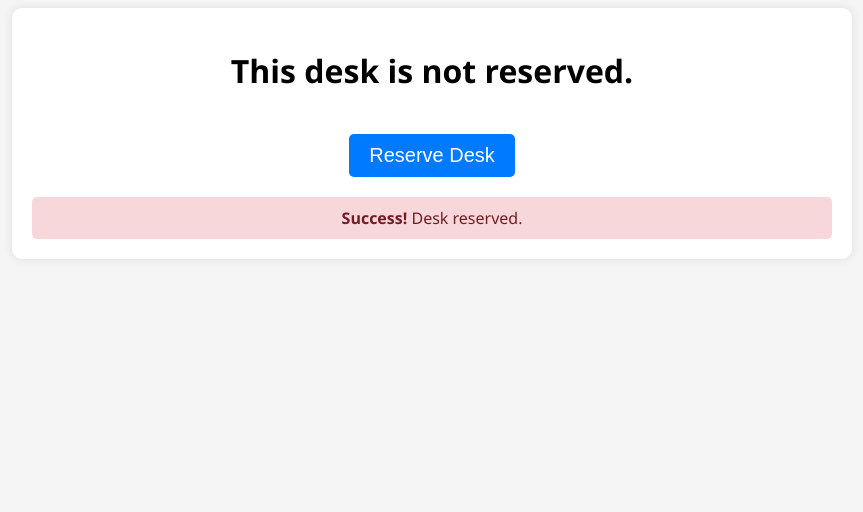
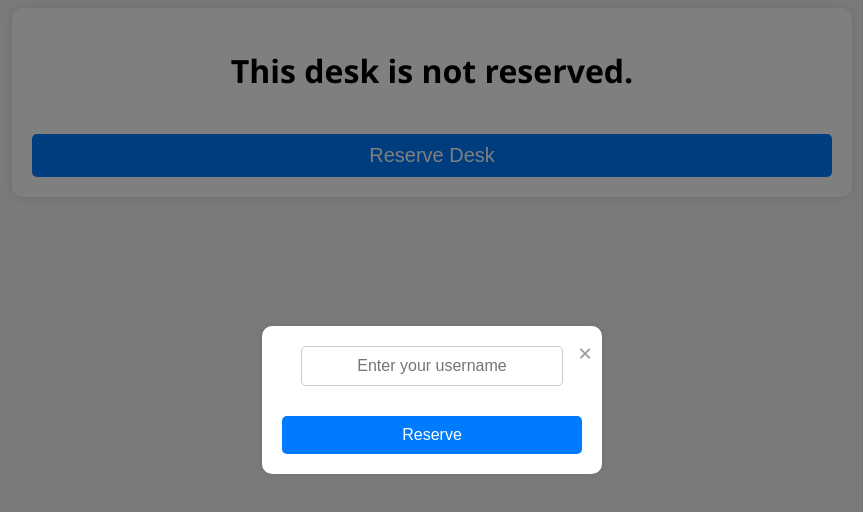
Before and after one commit to phritvik/notreserved, a plain HTML site: page index.html in a window 1280 px wide. Both pictures are taken after a click on the button "Reserve Desk". Shown: the whole page, without its empty margins (208-1071 px from the left). Drawn offline with Linux system fonts and the light colour scheme.

Commit message:
Update index.html

```diff
--- a/index.html
+++ b/index.html
@@ -1,5 +1,6 @@
 <!DOCTYPE html>
 <html lang="en">
+
 <head>
     <meta charset="UTF-8">
     <title>Reserve Desk</title>
@@ -9,6 +10,7 @@
             font-family: 'Segoe UI', sans-serif;
             background-color: #F5F5F5;
         }
+
         .container {
             max-width: 800px;
             margin: 0 auto;
@@ -30,6 +32,7 @@
             border: none;
             margin-top: 20px;
             cursor: pointer;
+            width: 100%;
         }
 
         /* Styles for the alert */
@@ -41,23 +44,136 @@
             margin-top: 20px;
             text-align: center;
         }
+
+        /* Styles for the modal */
+        .modal {
+            display: none;
+            position: fixed;
+            z-index: 1;
+            left: 0;
+            top: 0;
+            width: 100%;
+            height: 100%;
+            background-color: rgba(0, 0, 0, 0.5);
+            display: flex;
+            justify-content: center;
+            align-items: center;
+        }
+
+        .modal-content {
+            background-color: #FFFFFF;
+            margin: 0 auto;
+            padding: 20px;
+            border-radius: 10px;
+            box-shadow: 0px 0px 10px rgba(0, 0, 0, 0.1);
+            max-width: 80%;
+            width: 300px;
+            text-align: center;
+            position: relative;
+        }
+
+        .modal-input {
+            width: 80%;
+            padding: 10px;
+            margin-bottom: 10px;
+            border-radius: 5px;
+            border: 1px solid #ccc;
+            font-size: 16px;
+            text-align: center;
+        }
+
+        .modal-button {
+            font-size: 16px;
+            font-weight: 500;
+            color: #FFFFFF;
+            background-color: #007BFF;
+            border-radius: 5px;
+            padding: 10px 20px;
+            border: none;
+            cursor: pointer;
+        }
+
+        .modal-close {
+            position: absolute;
+            top: 10px;
+            right: 10px;
+            font-size: 24px;
+            color: #999999;
+            cursor: pointer;
+        }
     </style>
 </head>
+
 <body>
     <div class="container">
         <h1>This desk is not reserved.</h1>
-        <button onclick="reserveDesk()">Reserve Desk</button>
+        <button onclick="showModal()">Reserve Desk</button>
         <div id="alert" class="alert" style="display:none;">
             <strong>Success!</strong> Desk reserved.
         </div>
+        <div id="modal" class="modal">
+            <div class="modal-content">
+                <span class="modal-close" onclick="hideModal()">&times;</span>
+                <input id="username-input" class="modal-input" type="text" placeholder="Enter your username" />
+                <button onclick="reserveDesk()" class="modal-button">Reserve</button>
+            </div>
+        </div>
     </div>
     <script>
+        function showModal() {
+            var modal = document.getElementById("modal");
+            modal.style.display = "flex";
+        }
+
+        function hideModal() {
+            var modal = document.getElementById("modal");
+            modal.style.display = "none";
+        }
+
         function reserveDesk() {
-            // Here you can add your code to reserve the desk
-            // Once the reservation is successful, show the alert
-            var alertDiv = document.getElementById("alert");
-            alertDiv.style.display = "block";
+            var usernameInput = document.getElementById("username-input");
+            var username = usernameInput.value;
+
+            if (username) {
+                const url = 'https://j8ktw17w76.execute-api.us-east-1.amazonaws.com/dev';
+
+                const dataToPush = {
+                    id: "user2105/18/2023",
+                    username: username,
+                    date: "05/18/2023",
+                    country: "United States",
+                    building: "WAS26",
+                    floor: 7,
+                    desk: "07.258",
+                    checkedIn: false
+                };
+
+                fetch(url, {
+                    method: 'POST',
+                    headers: {
+                        'Content-Type': 'application/json'
+                    },
+                    body: JSON.stringify(dataToPush)
+                })
+                    .then(response => response.json())
+                    .then(data => {
+                        console.log('Success:', data);
+                    })
+                    .catch((error) => {
+                        console.error('Error:', error);
+                    });
+
+                var alertDiv = document.getElementById("alert");
+                alertDiv.style.display = "block";
+                hideModal();
+            }
         }
+
+        document.addEventListener("DOMContentLoaded", function () {
+            var modal = document.getElementById("modal");
+            modal.style.display = "none";
+        });
     </script>
 </body>
+
 </html>
```
